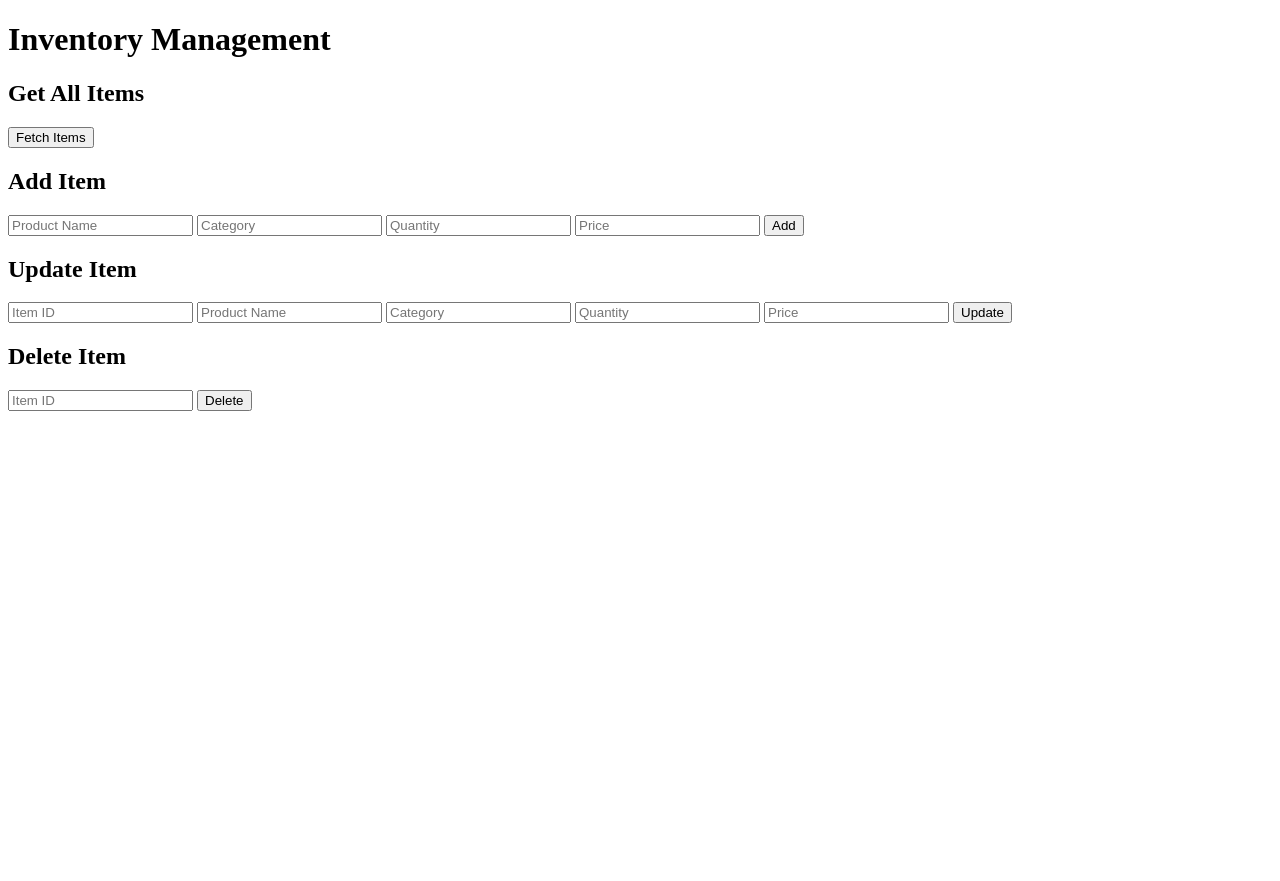
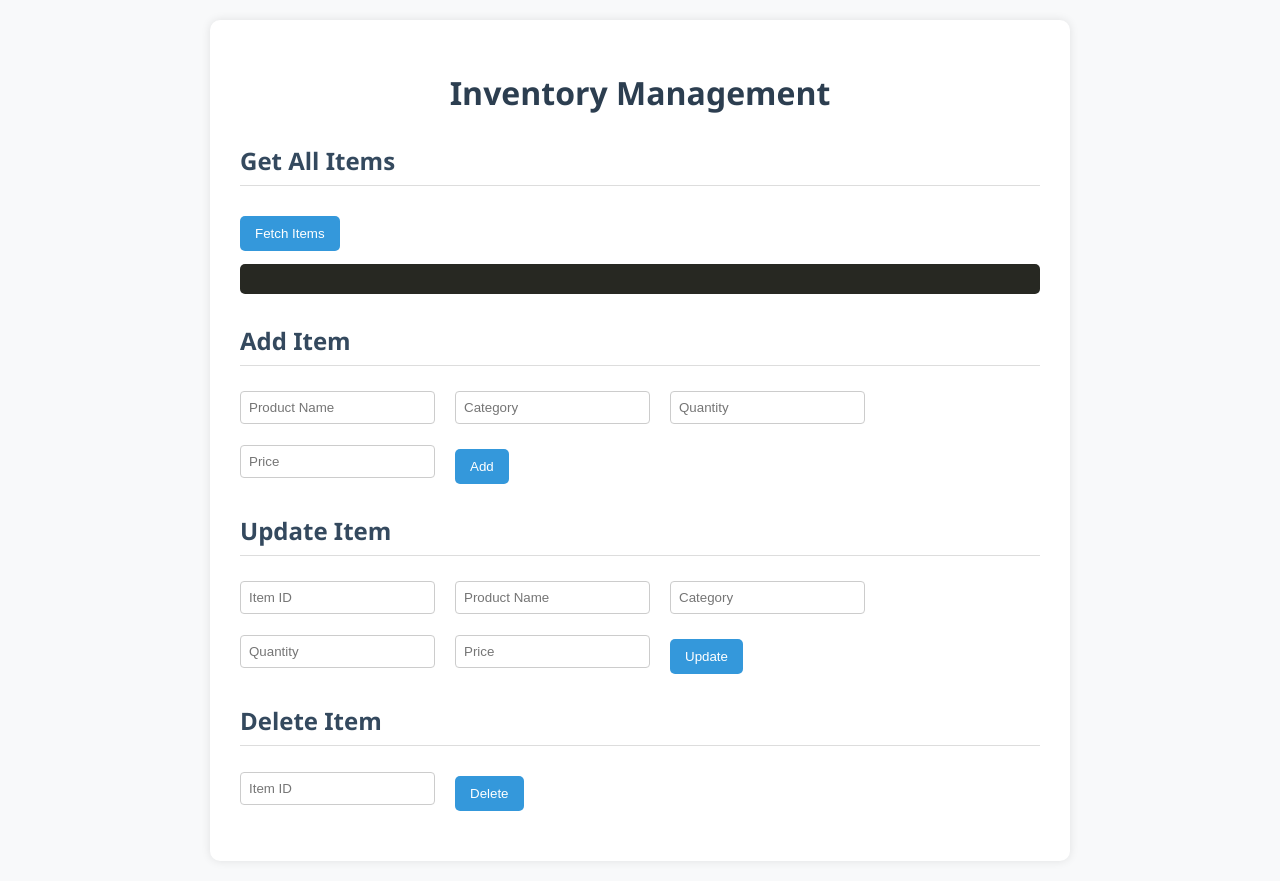
Before and after one commit to bijudevops-ai/EKS-API-Gitaction, a Flask app: page / in a window 1280 px wide. Before the commit the page ends 411 px from the top, so only its background shows below. Run offline with Flask 3, Linux system fonts and the light colour scheme; some libraries are stand-ins or nearby versions.

Commit message:
Latest UI and Argo Changes
Latest UI and Argo Changes

```diff
--- a/app/templates/index.html
+++ b/app/templates/index.html
@@ -1,9 +1,95 @@
 <!DOCTYPE html>
-<html>
+<html lang="en">
 <head>
+  <meta charset="UTF-8">
   <title>Flask Inventory UI</title>
+  <style>
+    body {
+      font-family: 'Segoe UI', sans-serif;
+      background: #f8f9fa;
+      margin: 0;
+      padding: 20px;
+      color: #333;
+    }
+
+    h1 {
+      text-align: center;
+      color: #2c3e50;
+    }
+
+    .container {
+      max-width: 800px;
+      margin: auto;
+      background: #fff;
+      border-radius: 10px;
+      box-shadow: 0 0 10px rgba(0,0,0,0.1);
+      padding: 30px;
+    }
+
+    h2 {
+      border-bottom: 1px solid #ddd;
+      padding-bottom: 8px;
+      margin-top: 30px;
+      color: #34495e;
+    }
+
+    button {
+      padding: 10px 15px;
+      margin-top: 10px;
+      background: #3498db;
+      color: #fff;
+      border: none;
+      border-radius: 5px;
+      cursor: pointer;
+    }
+
+    button:hover {
+      background: #2980b9;
+    }
+
+    input {
+      padding: 8px;
+      margin: 5px 10px 5px 0;
+      border: 1px solid #ccc;
+      border-radius: 4px;
+    }
+
+    form {
+      display: flex;
+      flex-wrap: wrap;
+      gap: 10px;
+      align-items: center;
+      margin-bottom: 20px;
+    }
+
+    pre {
+      background: #272822;
+      color: #f8f8f2;
+      padding: 15px;
+      border-radius: 5px;
+      overflow-x: auto;
+      max-height: 300px;
+    }
+
+    .form-group {
+      display: flex;
+      flex-direction: column;
+    }
+
+    @media (max-width: 600px) {
+      form {
+        flex-direction: column;
+        align-items: stretch;
+      }
+
+      input, button {
+        width: 100%;
+      }
+    }
+  </style>
 </head>
 <body>
+  <div class="container">
     <h1>Inventory Management</h1>
 
     <h2>Get All Items</h2>
@@ -34,6 +120,7 @@
       <input type="number" id="delete_id" placeholder="Item ID" required>
       <button type="submit">Delete</button>
     </form>
+  </div>
 
   <script>
     async function getItems() {
```
Also changed, not shown: argocd/application.yaml (+4 -4 lines), 2 other files. Lines whose indentation alone changed are shown as unchanged.
